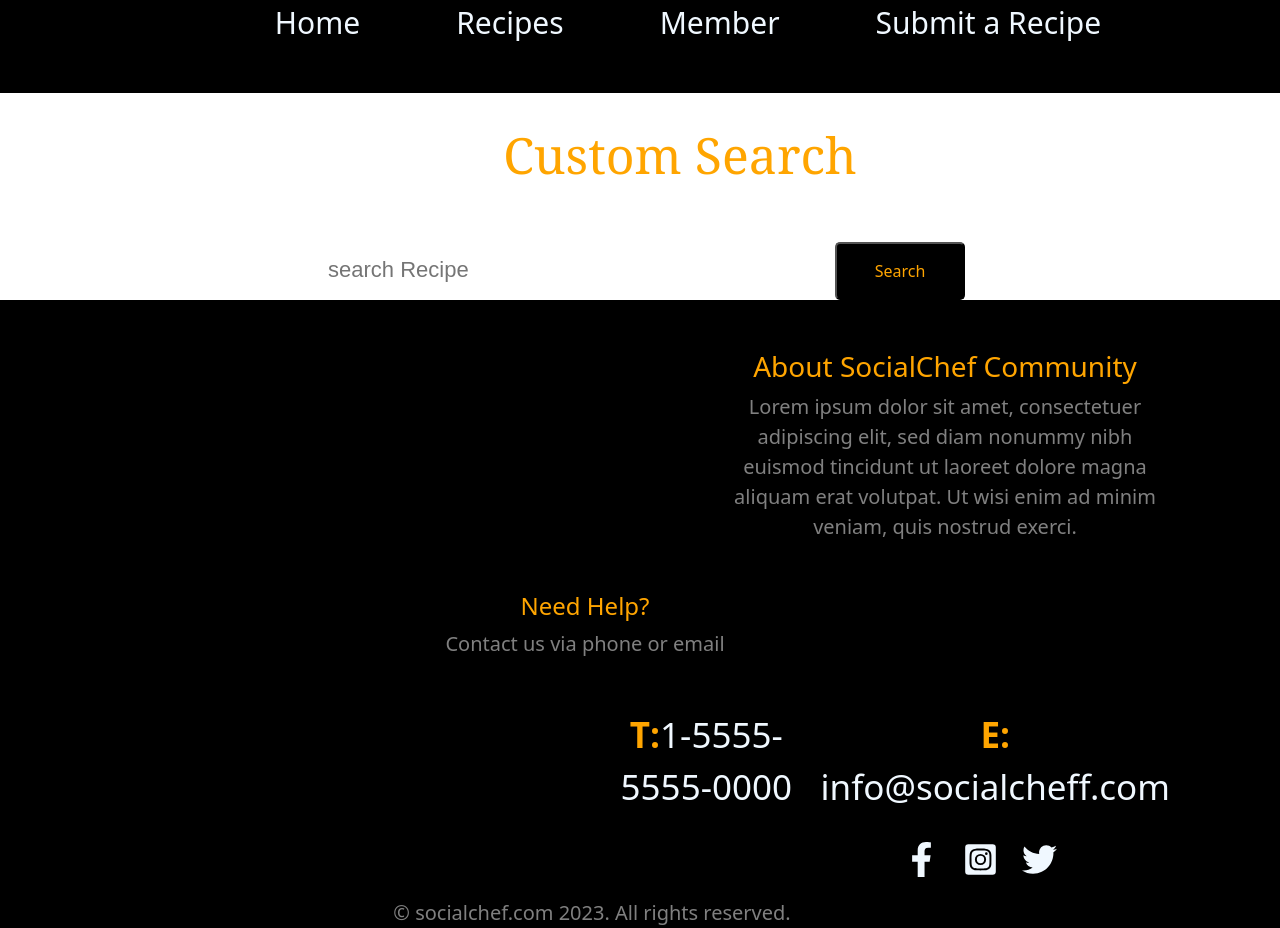
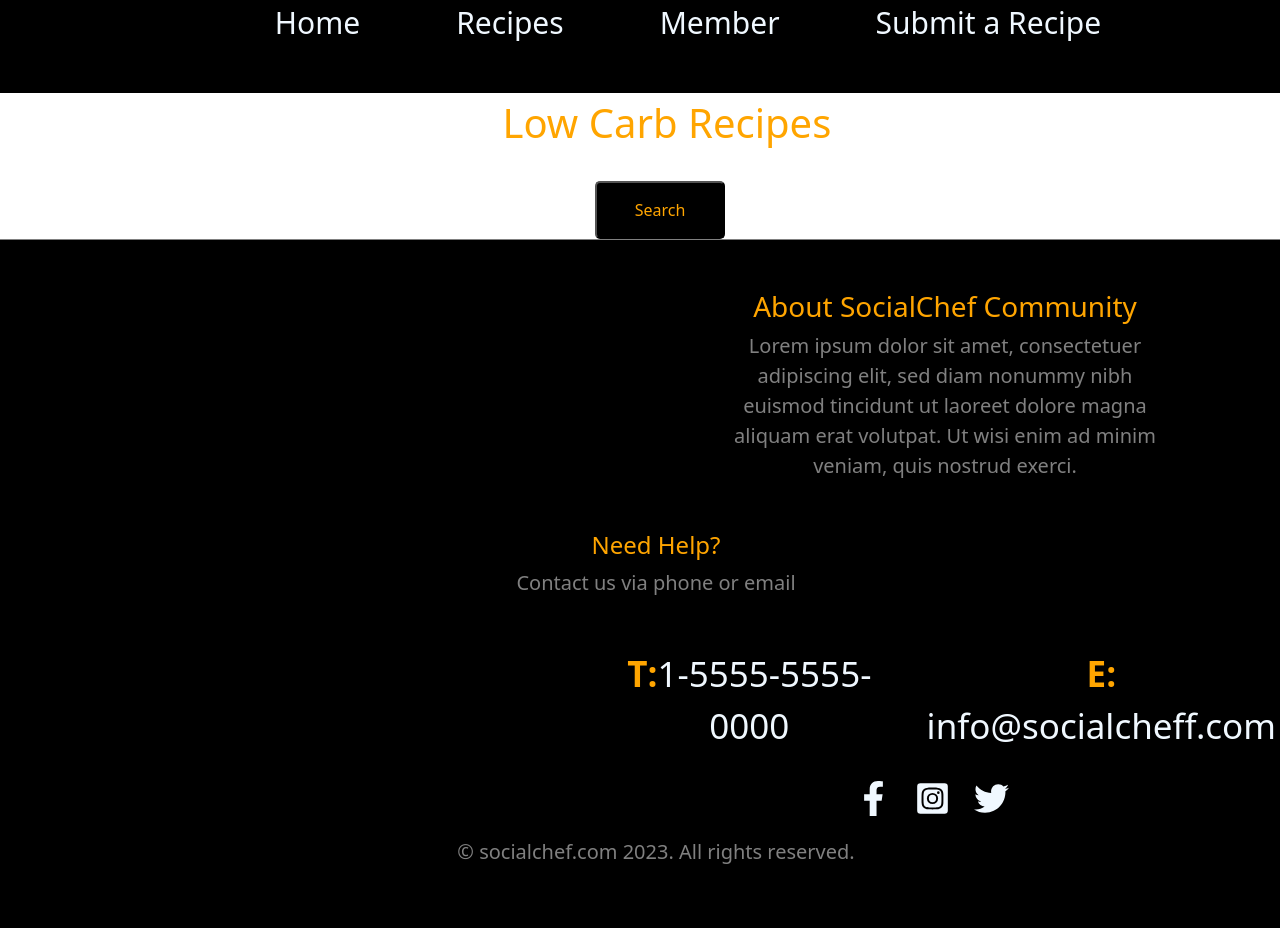
Before and after one commit to Makh93/Recipe-App, a React (Create React App) app in the folder recipe-app/: page /recipes in a window 1280 px wide. Shown: the part 100-1028 px from the top of the page. After the commit the page ends 967 px from the top, so only its background shows below. Built offline with nearby package versions, Linux system fonts and the light colour scheme.

Commit message:
changes made

```diff
--- a/recipe-app/package.json
+++ b/recipe-app/package.json
@@ -3,18 +3,20 @@
   "version": "0.1.0",
   "private": true,
   "dependencies": {
+    "@emotion/react": "^11.11.0",
     "@testing-library/jest-dom": "^5.16.5",
     "@testing-library/react": "^13.4.0",
     "@testing-library/user-event": "^13.5.0",
     "axios": "^1.4.0",
     "react": "^18.2.0",
+    "react-awesome-reveal": "^4.2.3",
     "react-dom": "^18.2.0",
     "react-icons": "^4.9.0",
     "react-router-dom": "^6.11.2",
     "react-scripts": "5.0.1",
     "styled-components": "^5.3.11",
     "web-vitals": "^2.1.4"
-  },"proxy": "https://api.edamam.com",
+  },
   "scripts": {
     "start": "react-scripts start",
     "build": "react-scripts build",
--- a/recipe-app/src/Components/Footer.jsx
+++ b/recipe-app/src/Components/Footer.jsx
@@ -1,58 +1,52 @@
-
-import React from 'react'
-import { FaFacebookF,FaInstagramSquare,FaTwitter } from "react-icons/fa";
-import '../Components/footer.css'
-
-
+import React from "react";
+import { FaFacebookF, FaInstagramSquare, FaTwitter } from "react-icons/fa";
+import "../Components/footer.css";
 
 export default function Footer() {
   return (
-    <div className='footer' display={{display: 'flex', justifyItem: 'center',}}>
+    <div className="footer">
+      <div className="div1">
+        <h3>About SocialChef Community</h3>
 
-
-        <div className='div1'>
-<h3>
-
-About SocialChef Community</h3>
-
-
-<p>Lorem ipsum dolor sit amet, consectetuer adipiscing elit, sed diam nonummy nibh euismod tincidunt ut laoreet dolore magna aliquam erat volutpat. Ut wisi enim ad minim veniam, quis nostrud exerci.</p>
+        <p>
+          Lorem ipsum dolor sit amet, consectetuer adipiscing elit, sed diam
+          nonummy nibh euismod tincidunt ut laoreet dolore magna aliquam erat
+          volutpat. Ut wisi enim ad minim veniam, quis nostrud exerci.
+        </p>
       </div>
 
-
-
-
-
-<div className='div2'>
-
+      <div className="div2">
         <h4>Need Help?</h4>
 
         <p>Contact us via phone or email</p>
 
         <ul>
-    <li ><b style={{color:'orange'}}>T:</b>1-5555-5555-0000</li>
-    <li><b style={{color:'orange'}}>E: </b>info@socialcheff.com</li>
-</ul>
-
-
-</div>
-
-
-
-
-
-
-
-<div style={{marginLeft: '15rem'}}>
-<ul>
-  <li><FaFacebookF/></li>
-  <li><FaInstagramSquare/></li>
-  <li><FaTwitter/></li>
+          <li>
+            <b style={{ color: "orange" }}>T:</b>1-5555-5555-0000
+          </li>
+          <li>
+            <b style={{ color: "orange" }}>E: </b>info@socialcheff.com
+          </li>
         </ul>
       </div>
 
+      <div className="icons">
+        <ul>
+          <li>
+            <FaFacebookF />
+          </li>
+          <li>
+            <FaInstagramSquare />
+          </li>
+          <li>
+            <FaTwitter />
+          </li>
+        </ul>
+      </div>
 
-<p style={{color:'grey', marginRight: '6rem', marginBottom: '40px'}}>© socialchef.com 2023. All rights reserved.</p>
+      <p style={{ color: "grey", marginBottom: "40px", marginLeft: '2rem' }}>
+        © socialchef.com 2023. All rights reserved.
+      </p>
     </div>
-  )
+  );
 }
--- a/recipe-app/src/Components/Login.css
+++ b/recipe-app/src/Components/Login.css
@@ -32,7 +32,7 @@ margin-bottom: 50px;
     background-color: black;
     border-radius: 5px;
     width: 130px;
-    margin-left: -3rem;
+    margin-left: 2rem;
    margin-bottom: 50px;
    margin-top: 50px;
 
--- a/recipe-app/src/Components/Recipes.jsx
+++ b/recipe-app/src/Components/Recipes.jsx
@@ -2,7 +2,7 @@ import React from "react";
 import { useState } from "react";
 import axios from "axios";
 import "../Components/recipes.css";
-
+import { Fade} from "react-awesome-reveal";
 export default function Recipes() {
   //const ID = "69a18d4d";
  // const key = "b6c43c1a68477238e12876004aadd9f7";
@@ -12,18 +12,26 @@ export default function Recipes() {
 
   //const url = {`/search?q=${query}&app_id=${ID}&app_key=${key}`}
 
-  const url = `https://api.edamam.com/api/food-database/v2/parser?app_id=69a18d4d&app_key=e249ff40bcb91bccb6236e30eb06f5d9&ingr=${query}&nutrition-type=cooking`;
+  //const url = `https://api.edamam.com/api/food-database/v2/parser?app_id=69a18d4d&app_key=e249ff40bcb91bccb6236e30eb06f5d9&ingr=${query}&nutrition-type=cooking`;
+  const options = {
+    method: 'GET',
+    url: `https://low-carb-recipes.p.rapidapi.com/search`,
+    params: {
 
+      limit: '4'
+    },
+    headers: {
+      'X-RapidAPI-Key': '641f7f5a75msh09e1d463b52fe93p17e7f1jsne2964908cd2a',
+      'X-RapidAPI-Host': 'low-carb-recipes.p.rapidapi.com'
+    }
+  };
   async function getRecipes() {
     try {
-      const result = await axios.get(url, {
-        mode: "no-cors",
-        credentials: "include",
-      });
+      const result = await axios.request(options);
       console.log(result)
 
-      setRecipe(result.data.hints);
-      console.log(result.data.hints.food);
+      setRecipe(result.data);
+      console.log(result.data);
     } catch (e) {
       console.log(e);
     }
@@ -47,16 +55,17 @@ console.log(recipes)
   };
 
   return (
-    <div style={{ backgroundColor }}>
-      <h1>Custom Search</h1>
+    <div className="box" style={{ backgroundColor }}>
+      <Fade style={{color: 'orange', FontWeight: '900', fontSize: '40px', marginLeft: '10rem'}}  cascade damping={1e-1} >Low Carb Recipes</Fade>
       <button className="dark" onClick={toggleBackground}>
         Dark Mode
       </button>
       <form onSubmit={submit}>
-        <input
+      {/*  <input
           type="text"
-          placeholder="search Recipe"
+          placeholder="Keto Recipes, Click Search"
           value={query}
+          disabled
           style={{
             padding: "13px",
             width: "30rem",
@@ -68,7 +77,7 @@ console.log(recipes)
           onChange={(e) => setQuery(e.target.value)}
           className="input"
         />
-
+        */}
         <button className="search" type="submit">
           Search
         </button>
@@ -77,11 +86,29 @@ console.log(recipes)
 
       {recipes.map(recipe => {
   return (
-    <div  className= 'recipes' key={recipe.food.label}>
-      <img src={recipe.food.image} alt="food" />
-      {recipe.label}
-      {recipe.nutrients}
+    <div  className= 'recipes' >
 
+
+      <div>
+      <img style={{width: '500px', border:'5px solid orange' }} src={recipe.image} alt="food" />
+    <h1> {recipe.name}</h1>
+  <ul style={{display:'flex',flexDirection: 'column'}}>
+
+
+<li> {recipe.steps[0]}</li>
+<li> {recipe.steps[1]}</li>
+<li> {recipe.steps[2]}</li>
+<li> {recipe.steps[3]}</li>
+<li> {recipe.steps[4]}</li>
+
+
+
+
+
+  </ul>
+
+
+     </div>
 
     </div>
   );
--- a/recipe-app/src/Components/footer.css
+++ b/recipe-app/src/Components/footer.css
@@ -7,11 +7,13 @@ background-color: black;
 
 .footer{
 
-height: 400px;
+height: 300px;
 display: flex;
 flex-direction: column;
 justify-content: space-between;
 justify-items: center;
+border-top: 1px solid gray;
+
 }
 
 .div1{
@@ -20,7 +22,8 @@ justify-items: center;
     width: 450px;
     color:azure;
     margin-top: 50px;
-    margin-Left:45rem;
+    margin-left: 45rem;
+
 
 
 
@@ -40,13 +43,18 @@ color: orange
 
 
 color:gray;
-margin-right: 110px;
+margin-left: 2rem;
 
     }
 
     .div2 ul{
 
-margin-left: 35rem;
+        margin-left: 32rem;
+
+    }
+
+    .icons{
 
 
+        margin-left: 12rem;
     }
--- a/recipe-app/src/Components/recipes.css
+++ b/recipe-app/src/Components/recipes.css
@@ -26,22 +26,41 @@ margin-left: 40px;
     color: orange;
     background-color: black;
     position: relative;
-   top: -8rem;
-    left: 54rem;
+   top: -3rem;
+    left: 39rem;
+    margin-bottom: 25px;
 
+}
+
+.recipes ul{
+
+    padding: 10px;
+text-align: center;
+text-align: start;
+margin-left: 35rem;
+width: 50%;
+}
+.recipes ul li{
+
+list-style:disc;
+color: rgb(105, 105, 105);
+font-size: 20px;
+padding: 10px;
+margin-bottom: 50px;
 }
 
 .recipes{
 
-
+margin-top: 40px;
+display: flex;
+flex-direction: column;
+   justify-content: space-around;
+   justify-items: center;
 
 }
 
-.recipes img{
+.recipes h1{
 
-
-width: 300px;
-height: 300px;
-
+margin-right: 5rem;
 
 }
```
Also changed, not shown: 1 other file (tests, documents, lock files or other folders). Lines whose indentation alone changed are shown as unchanged.
